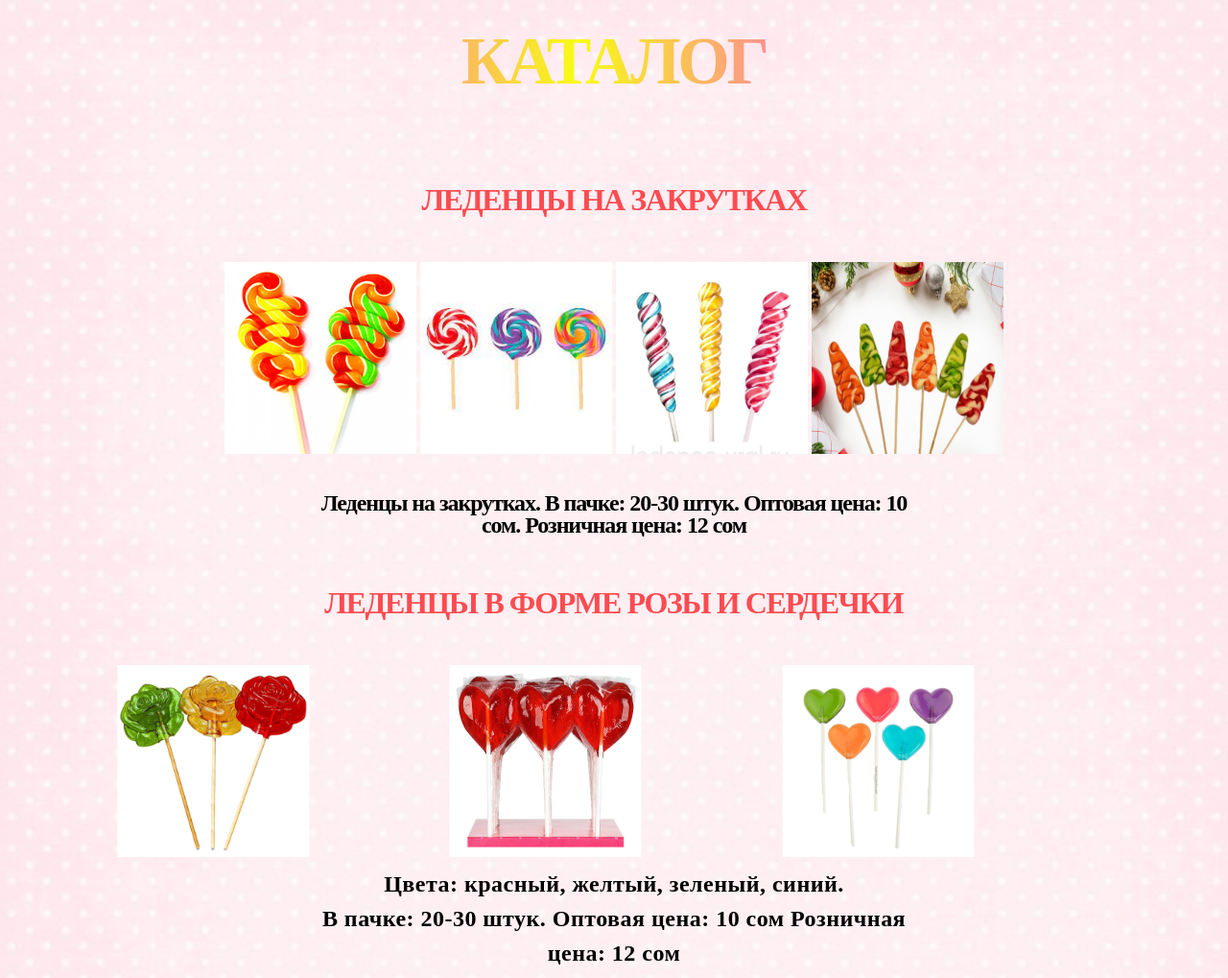
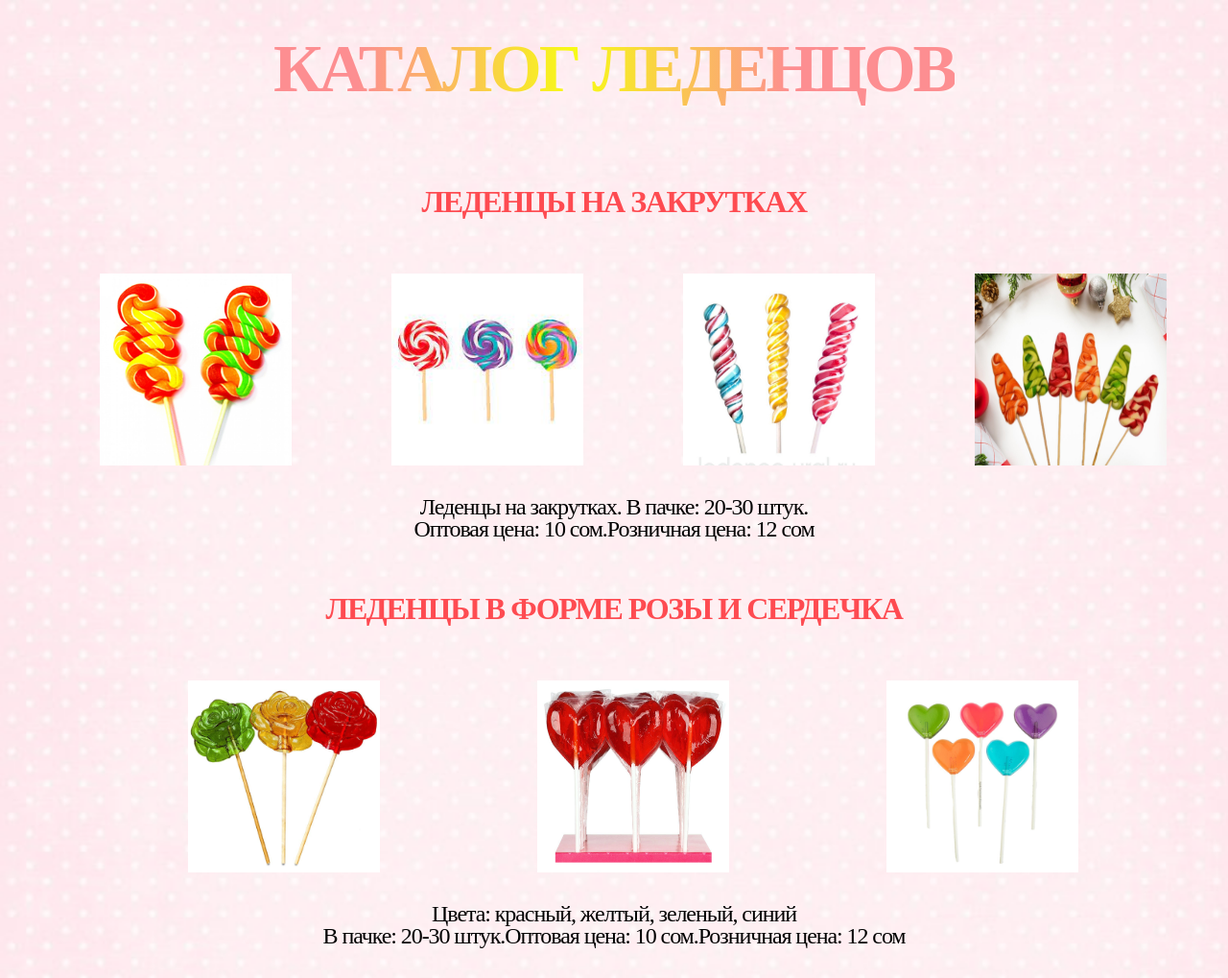
Before and after one commit to aelina-frontend/candleSite, a plain HTML site: page catalogPage/catalogPage.html in a window 1280 px wide. Shown: the whole page at 96% size. Before the commit the page ends 800 px from the top, so only its background shows below. Drawn offline with Linux system fonts and the light colour scheme.

Commit message:
Сделал правки по двум страницам

```diff
--- a/catalogPage/catalogPage.html
+++ b/catalogPage/catalogPage.html
@@ -1,53 +1,41 @@
 <HTML>
+
 <head>
   <meta charset="utf-8">
   <title>Каталог</title>
-<link rel="stylesheet" href="style.css">
-<style>
-  body {
-      background: url(bg.jpg);
-  }
-</style>
+  <link rel="stylesheet" href="style.css">
 </head>
-<body class="body">
 
-    <div class="candleTekst">КАТАЛОГ ЛЕДЕНЦОВ</div>
+<body>
+  <h1 class="mainHeader"><span class="gradient">КАТАЛОГ ЛЕДЕНЦОВ</span></h1>
+  <h4 class="subHeader">ЛЕДЕНЦЫ НА ЗАКРУТКАХ</h4>
+  <ul>
+    <li class="li4">
+      <img src="..\image\1666261065_7-balthazar-club-p-sosatelnie-konfeti-na-palochke-vkontakte-7.jpg" width="200"
+        height="200">
+    </li>
+    <li class="li4"><img src="..\image\Без названия.jpg" width="200px" height="200px"
+        alt="Сосательные конфетки на палочках" class="leftimg"></li>
+    <li class="li4"><img src="..\image\1666261095_19-balthazar-club-p-sosatelnie-konfeti-na-palochke-vkontakte-19.jpg"
+        width="200px" height="200px" alt="Сосательные конфетки на палочках" class="leftimg"></li>
+    <li class="li4"><img src="..\image\1666261085_47-balthazar-club-p-sosatelnie-konfeti-na-palochke-vkontakte-48.jpg"
+        width="200px" height="200px" alt="Сосательные конфетки на палочках" class="leftimg"></li>
+  </ul>
 
-    <div class="candleTekst2">ЛЕДЕНЦЫ НА ЗАКРУТКАХ</div>
-    <div class="candleTekst3">ЛЕДЕНЦЫ  В ФОРМЕ РОЗЫ И СЕРДЕЧКИ</div>
+  <h4 class="prettyText">Леденцы на закрутках. В пачке: 20-30 штук.<br>Оптовая цена: 10 сом.Розничная цена: 12 сом
+  </h4>
+  <h4 class="subHeader">ЛЕДЕНЦЫ В ФОРМЕ РОЗЫ И СЕРДЕЧКА</h4>
+  <ul>
+    <li class="li3"><img src="..\image\1666261014_23-balthazar-club-p-sosatelnie-konfeti-na-palochke-vkontakte-23.jpg"
+        width="200" height="200" align="bottom"></li>
+    <li class="li3"><img src="..\image\Снимок.PNG" width="200px" height="200px" alt="Сосательные конфетки на палочках"
+        class="leftimg"></li>
+    <li class="li3"><img src="..\image\1666331631_34-balthazar-club-p-ledenets-v-vide-serdtsa-krasivo-36.jpg"
+        width="200px" height="200px" alt="Сосательные конфетки на палочках" class="leftimg"></li>
+  </ul>
+  <h4 class="prettyText"> Цвета: красный, желтый, зеленый, синий<br>
+    В пачке: 20-30 штук.Оптовая цена: 10 сом.Розничная цена: 12 сом</h4>
 
-    <!-- <ul>
-      <li class="list">Разноцветная карамель прекрасно смотрится на корпоративных мероприятиях.</li>
-      <li class="list">Маленькие симпатичные леденцы станут отличным дополнением к новогоднему и рождественскому подарку. При желании их можно даже повесить на елку, а большие леденцы, можно раздать всем гостям праздника.</li>
-      <li class="list">Для детей, окончивших школу или детский сад красивые леденцы с тематическими изображениями станут приятным сюрпризом от любящих родителей.</li>
-    </ul> -->
-  <!-- </table> -->
-    <table class="candleTable">
-        <tr>
-          <td><img src="..\image\1666261065_7-balthazar-club-p-sosatelnie-konfeti-na-palochke-vkontakte-7.jpg" width="200" height="200" align="bottom"></td>
-          <td><img src="..\image\Без названия.jpg" width="200px" height="200px" alt="Сосательные конфетки на палочках" class="leftimg"></td>
-          <td><img src="..\image\1666261095_19-balthazar-club-p-sosatelnie-konfeti-na-palochke-vkontakte-19.jpg" width="200px" height="200px" alt="Сосательные конфетки на палочках" class="leftimg"></td>
-          <td><img src="..\image\1666261085_47-balthazar-club-p-sosatelnie-konfeti-na-palochke-vkontakte-48.jpg" width="200px" height="200px" alt="Сосательные конфетки на палочках" class="leftimg"></td>
-        </tr>
-      </table>
+</body>
 
-      <table class="candleTable2">
-        <tr>
-            <td>Леденцы на закрутках. В пачке: 20-30 штук. Оптовая цена: 10 сом. Розничная цена: 12 сом</td>
-        </tr>
-
-      </table>
-      <table class="candleTable3">
-        <tr>
-          <td><img src="..\image\1666261014_23-balthazar-club-p-sosatelnie-konfeti-na-palochke-vkontakte-23.jpg" width="200" height="200" align="bottom"></td>
-          <td><img src="..\image\Снимок.PNG" width="200px" height="200px" alt="Сосательные конфетки на палочках" class="leftimg"></td>
-          <td><img src="..\image\1666331631_34-balthazar-club-p-ledenets-v-vide-serdtsa-krasivo-36.jpg" width="200px" height="200px" alt="Сосательные конфетки на палочках" class="leftimg"></td>
-        </tr>
-      </table>
-
-      <table class="candleTable4">
-        <tr>
-            <td><h4>Цвета: красный, желтый, зеленый, синий.<br> В пачке: 20-30 штук. Оптовая цена: 10 сом Розничная цена: 12 сом</h4></td>
-        </tr>
-</body>
 </html>
--- a/catalogPage/style.css
+++ b/catalogPage/style.css
@@ -1,126 +1,67 @@
+body {
+    background: url("bg.jpg");
+    background-repeat: repeat;
+    background-size: 100%;
+}
 
-.body{
-    background: url("bg.jpg");
-    background-repeat: no-repeat;
-    background-size: 100%;
+li {
+    display: inline-block;
+    list-style: none;
+    /* border: 1px red solid; */
+    vertical-align: top;
+    padding-top: 4px;
+}
 
-  }
-.candleTekst {
- /* КАТАЛОГ ЛЕДЕНЦОВ */
-    position: absolute;
-    height: 127px;
-    left: 50%;
-    transform: translate(-50%);
-    top: 0%;
+ul {
+    text-align: center;
+}
 
+.li4 {
+    padding-left: 50px;
+    padding-right: 50px;
+}
+
+.li3 {
+    padding-left: 80px;
+    padding-right: 80px;
+}
+
+.mainHeader {
+    /* КАТАЛОГ ЛЕДЕНЦОВ */
     font-family: 'MuseoModerno';
-    font-style: normal;
+    display: block;
     font-weight: 800;
     font-size: 70px;
     line-height: 127px;
     text-align: center;
     letter-spacing: -0.045em;
-
-    background: radial-gradient(31.82% 1316.63% at 44.19% 49.61%, #F7FC14 0%, #FD8E91 100%) /* warning: gradient uses a rotation that is not supported by CSS and may not behave as expected */;
-    -webkit-background-clip: text;
-    -webkit-text-fill-color: transparent;
-    background-clip: text;
-    text-decoration-color: transparent; /*FIXME что это значит?
-    /* text-fill-color: transparent; */
-
 }
 
-.candleTekst2 {
+.gradient {
+    color: transparent;
+    -webkit-background-clip: text;
+    background-clip: text;
+    background-image: radial-gradient(31.82% 1316.63% at 44.19% 49.61%, #F7FC14 0%, #FD8E91 100%)
+}
+
+.subHeader {
     /* ЛЕДЕНЦЫ НА ЗАКРУТКАХ */
-    position: absolute;
-    width: max-content;
-    height: 57px;
-    top: 180px;
-
     font-family: 'MuseoModerno';
-    font-style: normal;
     font-weight: 800;
     font-size: 32px;
     line-height: 57px;
     text-align: center;
     letter-spacing: -0.045em;
-    left: 50%;
-    transform: translate(-50%);
     color: #FE4B51;
 }
 
-.candleTekst3 {
-    /* ЛЕДЕНЦЫ В ФОРМЕ РОЗЫ И СЕРДЕЧКИ */
-
-    position: absolute;
-    width: 679px;
-    height: 57px;
-    left: calc(50% - 679px/2 - 0.5px);
-    top: 600px;
-
-    font-family: 'MuseoModerno';
-    font-style: normal;
-    font-weight: 800;
-    font-size: 32px;
-    line-height: 57px;
-    text-align: center;
-    letter-spacing: -0.045em;
-
-    color: #FE4B51;
-}
-
-@import url('D:\Сайты\candleSite\catalogPage\bg.jpg');
-
-.candleTable {
-    /* верхние леденцы */
-    position: absolute;
-    height: 225px;
-    left: 50%;
-    width: 60%;
-    transform: translate(-50%);
-    top: 260px;
-}
-
-.candleTable2 {
+.prettyText {
     /* Text */
-    position: absolute;
-    height: 23px;
-    left: 50%;
-    transform: translate(-50%);
-    top: 510px;
-
     font-family: 'Neue Machina';
-    font-style: normal;
-    font-weight: 600;
+    font-weight: 400;
     font-size: 24px;
     line-height: 23px;
     text-align: center;
     letter-spacing: -0.045em;
     color: #000000;
 }
-.candleTable3 {
-    /* нижние картинки */
-    position: absolute;
-    width: 1041px;
-    height: 175px;
-    left: 50%;
-    transform: translate(-50%);
-    top: 690px;
-}
-.candleTable4 {
-    position: absolute;
-    height: 23px;
-    left: 50%;
-    transform: translate(-50%);
-    top: 900px;
-
-    font-family: 'Neue Machina';
-    font-style: light;
-    font-size: 24px;
-    line-height: 150%;
-    /* or 30px */
-    text-align: center;
-    letter-spacing: 0.020em;
-
-    color: #000000;
-}
--- a/historyPage/historyStyle.css
+++ b/historyPage/historyStyle.css
@@ -1,96 +1,57 @@
-.body{
+.body {
     background: url("bg.jpg");
-    background-repeat: no-repeat;
+    background-repeat: repeat;
     background-size: 110%;
+}
 
-  }
-
-#mainHeader {
+.mainHeader {
     /* Первые леденцы на палочке */
-    position: fixed;
-    width: max-content;
-    height: 57px;
+    display: block;
+    width: 100%;
     top: 0px;
-
     font-family: 'MuseoModerno';
     font-style: normal;
     font-weight: 900;
-    font-size: 30px;
+    font-size: 50px;
     line-height: 57px;
     text-align: center;
     letter-spacing: -0.045em;
-    left: 50%;
-    transform: translate(-50%);
     color: #FE4B51;
 }
 
-#leftText1{
-    position: absolute;
-    width: 1200px;
-    left: 15px;
-    top: 100px;
-    height: 150px;
-
-    font-family: 'Neue Machina';
-    font-style: normal;
-    font-weight: 100;
-    font-size: 16px;
-    line-height: 25px;
-    letter-spacing: -0.010em;
-    color: #000000;
-}
-#leftText2{
-    position: absolute;
-    width: 70%;
-    left: 370px;
-    height: 150px;
-    top: 300px;
-
-    font-family: 'Neue Machina';
-    font-style: normal;
-    font-weight: 100;
-    font-size: 16px;
-    line-height: 25px;
-    letter-spacing: -0.010em;
-    color: #000000;
-}
-
-#leftText3{
-    position: absolute;
-    width: 70%;
-    left: 15px;
-    height: 150px;
-    top: 500px;
-
-    font-family: 'Neue Machina';
-    font-style: normal;
-    font-weight: 100;
-    font-size: 16px;
-    line-height: 25px;
-    letter-spacing: -0.010em;
-    color: #000000;
-}
-#img1{
-    left: 75%;
-    position: absolute;
-    height: 200px;
-    top: 100px
-}
-#img2{
-    right: 75%;
-    position: absolute;
-    height: 200px;
-    top: 290px
-}
-#img3{
-    left: 75%;
-    position: absolute;
-    height: 200px;
-    top: 480px;
-}
-
-.image{
+.image {
     border-radius: 30px;
     border: 3px solid whitesmoke;
     /* padding: 10px; */
 }
+
+li {
+    display: inline-block;
+    list-style: none;
+    padding: 10px;
+    /* border: 1px red solid; */
+    vertical-align: top;
+}
+
+ul {
+    /* border:1px solid black; */
+    padding-left: 80px;
+}
+
+p1 {
+    font-family: 'Neue Machina';
+    font-weight: 300;
+    line-height: 25px;
+    letter-spacing: -0.010em;
+    color: #000000;
+    font-size: 25px;
+}
+
+h4 {
+    font-family: 'Neue Machina';
+    font-weight: 300;
+    line-height: 25px;
+    letter-spacing: -0.010em;
+    color: #000000;
+    font-size: 35px;
+}
```
Also changed, not shown: historyPage/historyPage.html (+41 -13 lines), index.html (+20 -10 lines), main.css (+22 -8 lines).
